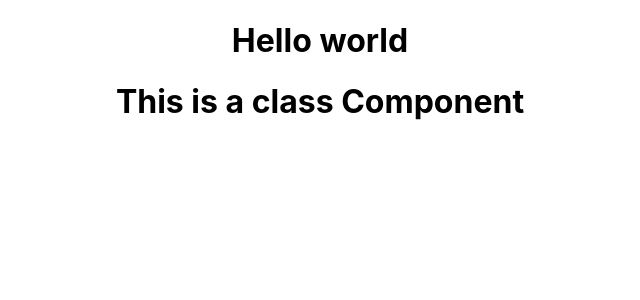
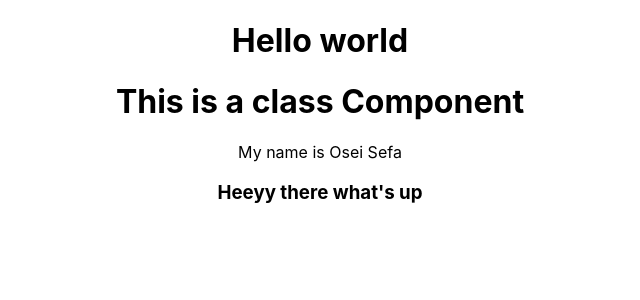
Before and after one commit to python-benedict/React-Programming, a React (Create React App) app in the folder myproject/: page / in a window 1280 px wide. Shown: the top 300 px of the page, without its empty margins (320-960 px from the left). Built offline with nearby package versions, Linux system fonts and the light colour scheme.

Commit message:
added props to a function

```diff
--- a/myproject/src/App.js
+++ b/myproject/src/App.js
@@ -2,11 +2,15 @@ import logo from './logo.svg';
 import './App.css';
 import Hello from './components/Hello';
 import Message from './components/Message';
+import Profile from './components/profile';
 function App() {
   return (
     <div className="App">
       <Hello></Hello>
       <Message></Message>
+      <Profile name="Osei Sefa">
+        <h3>Heeyy there what's up</h3>
+      </Profile>
     </div>
   );
 }
--- /dev/null
+++ b/myproject/src/components/profile.js
@@ -0,0 +1,6 @@
+
+function Profile(props) {
+    // console.log(props)
+    return <p>My name is {props.name} {props.children}</p>
+}
+export default Profile
```
